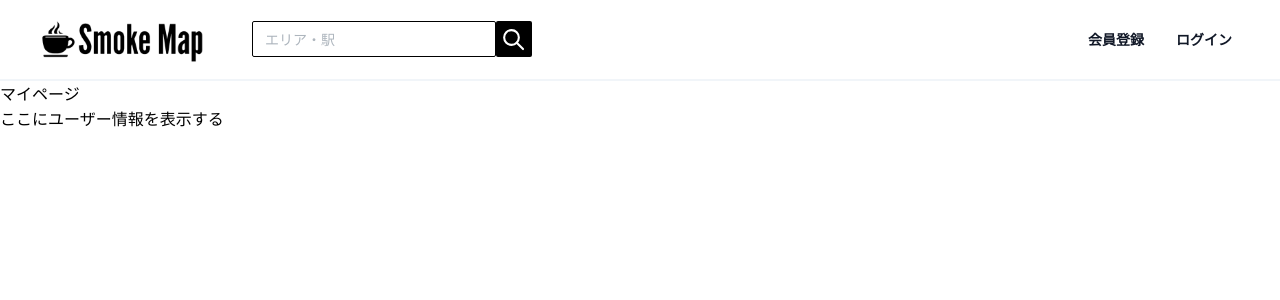
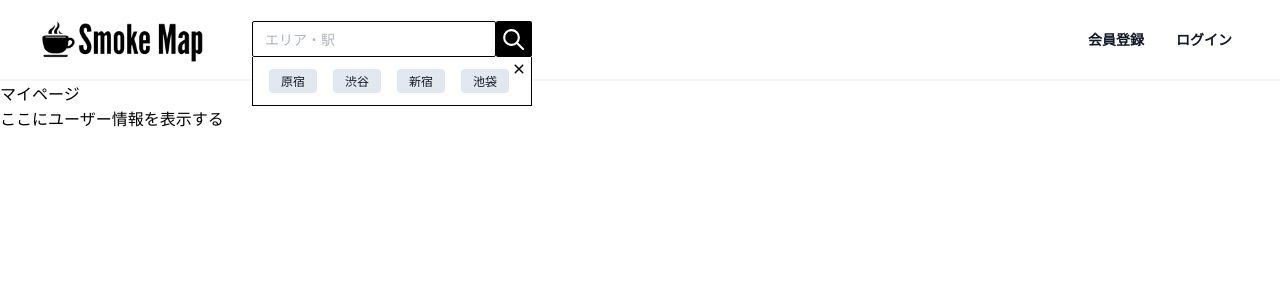
Before and after one commit to 26ryss/smoke-map, a Next.js app: page /account/1 in a window 1280 px wide. Shown: the top 300 px of the page. Built offline with nearby package versions, Linux system fonts and the light colour scheme; no server answers.

Commit message:
suggest boxを作成

```diff
--- a/app/test/page.tsx
+++ /dev/null
@@ -1,11 +0,0 @@
-import { fetchSmokeVote } from '@/app/lib/data';
-
-export default async function Page() {
-  const data = await fetchSmokeVote(1);
-  console.log(data);
-  return (
-    <div>
-      <h1>Page</h1>
-    </div>
-  )
-}
--- a/app/ui/head/header.tsx
+++ b/app/ui/head/header.tsx
@@ -29,7 +29,7 @@ export default async function Header() {
               />
             </Link>
           </div>
-          <div className="ml-10">
+          <div className="ml-10 z-10">
             <SearchBar />
           </div>
         </div>
--- a/app/ui/head/search-bar.tsx
+++ b/app/ui/head/search-bar.tsx
@@ -7,8 +7,10 @@ import { IconSearch } from '@tabler/icons-react';
 import { useSearchParams, usePathname, useRouter } from 'next/navigation';
 import { useDebouncedCallback } from 'use-debounce';
 import { isAreaExist } from '@/app/lib/data';
+import SuggestBox from './suggest-box';
 
 export default function SearchBar() {
+  const [query, setQuery] = useState('');
   const searchParams = useSearchParams();
   const pathname = usePathname();
   const { replace, push } = useRouter();
@@ -31,8 +33,9 @@ export default function SearchBar() {
   }
 
   const handleInputChange = useDebouncedCallback((term)=>{
-    console.log(term);
-  }, 500);
+    setQuery(term);
+  }, 700);
+  console.log(query);
 
   const form = useForm({
     initialValues: {
@@ -56,7 +59,7 @@ export default function SearchBar() {
   }, [pathname])
 
   return (
-    <div>
+    <div className="relative">
       <Suspense>
         <form onSubmit={form.onSubmit((e) => handleSearch(e.area))} className="flex flex-row">
           <TextInput
@@ -85,6 +88,9 @@ export default function SearchBar() {
             <IconSearch style={{ width: '70%', height: '70%' }} stroke={2} />
           </ActionIcon>
         </form>
+        <div className="absolute w-full">
+          <SuggestBox query={query} />
+        </div>
       </Suspense>
     </div>
   );
--- /dev/null
+++ b/app/ui/head/suggest-box-client.tsx
@@ -0,0 +1,34 @@
+'use client';
+
+import { IoIosClose } from "react-icons/io";
+
+export default function SuggestBoxClient({
+  areas,
+} : {
+  areas: string[];
+}) {
+  return (
+    <div className="flex flex-wrap bg-white border-x border-b border-black px-2 py-2 z-10 relative">
+      <button
+        className="absolute top-0 right-0"
+      >
+        <IoIosClose  size={24} color="#000"/>
+      </button>
+      {areas.map((area) => {
+        return (
+          <Tag area={area} />
+        )
+      })}
+    </div>
+  )
+}
+
+export function Tag({ area }:{ area: string }) {
+  return (
+    <button
+      className="bg-slate-200 px-3 py-1 rounded-sm hover:bg-slate-300 mx-2 my-1"
+    >
+      <p className="text-gray-900 text-xs">{area}</p>
+    </button>
+  )
+}
--- /dev/null
+++ b/app/ui/head/suggest-box.tsx
@@ -0,0 +1,13 @@
+import SuggestBoxClient from "./suggest-box-client";
+
+export default function SuggestBox({
+  query,
+} : {
+  query: string;
+}) {
+  return (
+    <>
+      <SuggestBoxClient areas={['原宿', '渋谷', '新宿', '池袋']} />
+    </>
+  )
+}
--- a/app/ui/top/store-map-view.tsx
+++ b/app/ui/top/store-map-view.tsx
@@ -26,14 +26,14 @@ export default function StoreMapView({
   const [hoverStoreId, setHoverStoreId] = useState<number | null>(null);
 
   return(
-    <div className="flex flex-row mx-14 my-8">
+    <div className="flex flex-row mx-14 my-8 z-0">
       <div className="w-[400px]">
         <ShopCards setHoverStoreId={setHoverStoreId} stores={stores} reviews={reviews} votes={votes}/>
         <div className="mt-5 flex w-full justify-center">
           <Pagination totalPages={totalPages} />
         </div>
       </div>
-      <div className="grow">
+      <div className="grow z-0">
         <Map stores={stores} hoverStoreId={hoverStoreId} areaGeoLocation={areaGeoLocation} />
       </div>
   </div>
```
